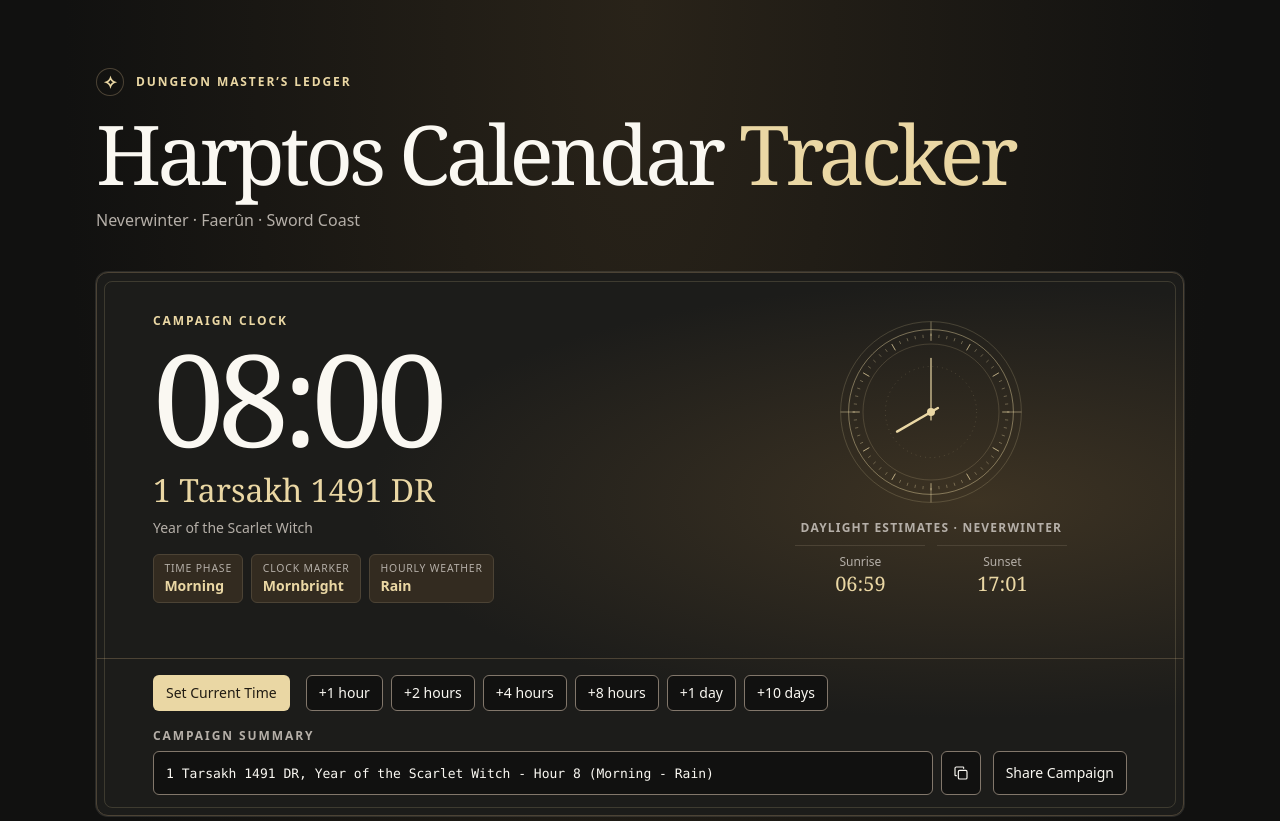
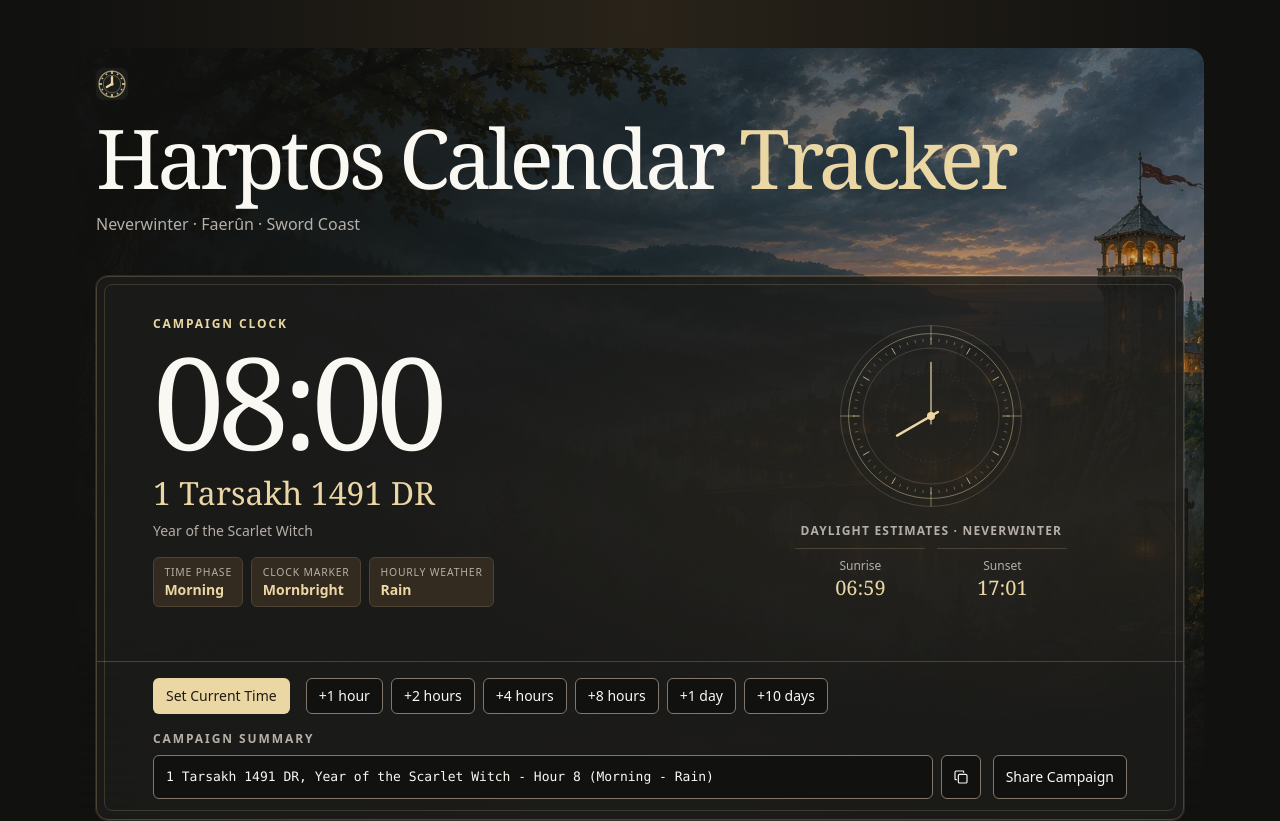
Before and after one commit to starbornone/harptos-calendar-tracker, a React (Vite) app: page / in a window 1280 px wide. Shown: the top 821 px of the page. Built offline with nearby package versions, Linux system fonts and the light colour scheme.

Commit message:
Add Sword Coast background art and simplify page header

```diff
--- a/index.html
+++ b/index.html
@@ -17,6 +17,9 @@
     <noscript>
       <main class="ledger">
         <header class="ledger-header">
+          <div class="ledger-header-tools">
+            <img class="ledger-seal" src="/favicon.svg" width="32" height="32" alt="" />
+          </div>
           <h1>Harptos Calendar <span>Tracker</span></h1>
           <p class="ledger-subtitle">Track campaign time, seasonal daylight, and hourly weather for Dungeons &amp; Dragons adventures in the Forgotten Realms.</p>
           <p>Enable JavaScript to use the campaign clock.</p>
--- a/roadmap/completed.json
+++ b/roadmap/completed.json
@@ -1,7 +1,7 @@
 {
   "schema": "name -roadmap/v1",
   "file": "completed",
-  "updatedAt": "2026-11-22T09:58:45+11:00",
+  "updatedAt": "2026-11-22T10:07:55+11:00",
   "project": {
     "key": "harptos-calendar-tracker",
     "title": "Harptos Calendar Tracker",
@@ -210,6 +210,20 @@
       "group": "Locations",
       "notes": "Limit the selector to the five locations tagged with Harptos. Preserve the full catalog and calendar support for existing saves and shared links. Verify that a saved hidden location can still be edited and shared.",
       "completedAt": "2026-11-22T09:58:45+11:00"
+    },
+    {
+      "id": "use-favicon-in-page-header",
+      "title": "Use the favicon in the page header and remove the ledger tagline",
+      "group": "Frontend",
+      "notes": "Replace the decorative star with the existing favicon in the live page and no-JavaScript header. Remove the Dungeon Master’s ledger tagline and its unused translation and styles.",
+      "completedAt": "2026-11-22T10:07:55+11:00"
+    },
+    {
+      "id": "add-sword-coast-header-artwork",
+      "title": "Add fantasy background artwork above the calendar",
+      "group": "Frontend",
+      "notes": "Generate an original Sword Coast landscape using the Chronicler and World Binder homepage artwork as style references. Place the compressed WebP behind the header and clock, with dark overlays and a fade before the calendar. Verify desktop and mobile layouts, image loading, and clock controls.",
+      "completedAt": "2026-11-22T10:07:55+11:00"
     }
   ]
 }
--- a/src/App.tsx
+++ b/src/App.tsx
@@ -198,14 +198,10 @@ function CampaignLedger({
 
   return (
     <main className="ledger">
+      <div className="campaign-hero">
         <header className="ledger-header">
           <div className="ledger-header-tools">
-          <p className="eyebrow ledger-kicker">
-            <span className="ledger-seal" aria-hidden="true">
-              ✧
-            </span>{" "}
-            {t("ledger.kicker")}
-          </p>
+            <img className="ledger-seal" src="/favicon.svg" width="32" height="32" alt="" />
             {locale === "zh-Hans" ? (
               <Button variant="outline" lang="en" onClick={onSwitchToEnglish}>
                 Use English
@@ -315,6 +311,7 @@ function CampaignLedger({
             </CardContent>
           </Card>
         </section>
+      </div>
 
       {calendar === "harptos" ? <HarptosCalendar date={date} locale={locale} /> : null}
 
--- a/src/index.css
+++ b/src/index.css
@@ -73,6 +73,25 @@
   margin-bottom: clamp(1.5rem, 4vw, 2.5rem);
 }
 
+.campaign-hero {
+  position: relative;
+  isolation: isolate;
+}
+
+.campaign-hero::before {
+  content: "";
+  position: absolute;
+  z-index: -1;
+  inset: -1.25rem -1.25rem -0.75rem;
+  border-radius: 1rem;
+  background:
+    linear-gradient(90deg, #111110e6, #11111073 55%, #11111026),
+    linear-gradient(0deg, #111110 0%, #11111000 55%),
+    url("/art/sword-coast.webp") center 45% / cover;
+  mask-image: linear-gradient(#000 75%, transparent);
+  pointer-events: none;
+}
+
 .ledger-header-tools {
   display: flex;
   flex-wrap: wrap;
@@ -89,23 +108,9 @@
   text-transform: uppercase;
 }
 
-.ledger-kicker {
-  display: flex;
-  align-items: center;
-  gap: 0.75rem;
-  color: var(--primary);
-}
-
 .ledger-seal {
-  display: grid;
-  width: 1.75rem;
-  aspect-ratio: 1;
-  place-items: center;
-  border: 1px solid var(--border);
-  border-radius: 50%;
-  font-family: var(--font-ledger);
-  font-size: 1.1rem;
-  letter-spacing: 0;
+  width: 2rem;
+  height: 2rem;
 }
 
 .ledger-header h1 {
@@ -133,7 +138,7 @@
 .clock-panel {
   position: relative;
   border: 1px solid var(--border);
-  background: radial-gradient(ellipse at 81% 42%, #3d3323 0%, transparent 49%), var(--card);
+  background: radial-gradient(ellipse at 81% 42%, #3d33234d 0%, transparent 49%), #1c1c1ad9;
 }
 
 .month-panel {
@@ -709,6 +714,14 @@
     margin-bottom: 1rem;
   }
 
+  .campaign-hero::before {
+    inset-inline: -0.75rem;
+    background-position:
+      center,
+      center,
+      65% center;
+  }
+
   .ledger-header h1 {
     font-size: clamp(2.2rem, 8vw, 3.1rem);
   }
--- a/src/messages.ts
+++ b/src/messages.ts
@@ -2,7 +2,6 @@ export type Locale = "en" | "zh-Hans";
 
 // Keep IDs stable when editing either language.
 const messages = {
-  "ledger.kicker": { en: "Dungeon Master’s ledger", "zh-Hans": "地下城主的日志" },
   "app.title": { en: "Harptos Calendar Tracker", "zh-Hans": "哈普托斯历追踪器" },
   "ledger.title": { en: "Harptos Calendar", "zh-Hans": "哈普托斯历" },
   "ledger.titleSuffix": { en: "Tracker", "zh-Hans": "追踪器" },
```
Also changed, not shown: public/art/sword-coast.webp (added), 2 other files (tests, documents, lock files or other folders). Lines whose indentation alone changed are shown as unchanged.
